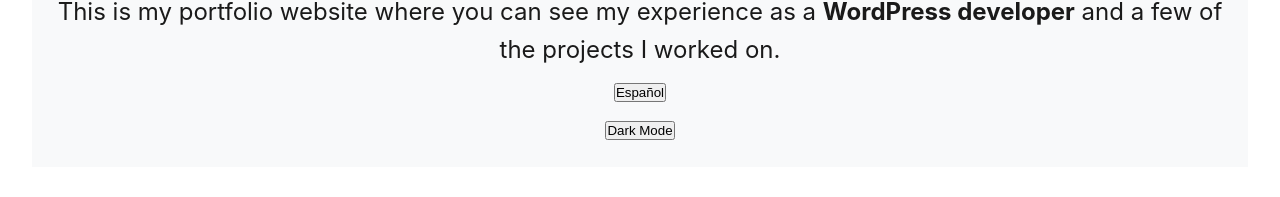
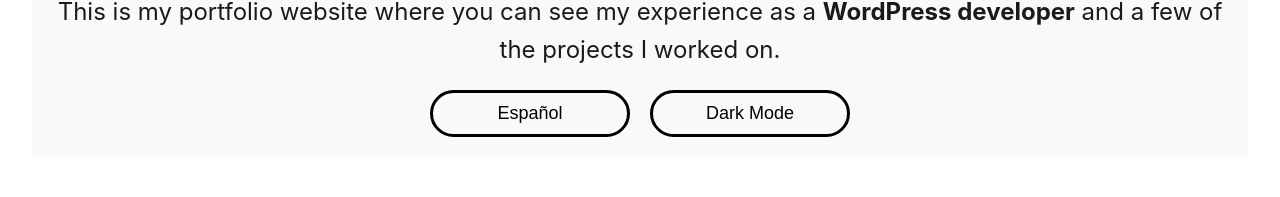
Before and after one commit to laloptk/bilingual-themed-portfolio, a React (Vite) app: page / in a window 1280 px wide. Shown: the part 219-416 px from the top of the page. Built offline with nearby package versions, Linux system fonts and the light colour scheme.

Commit message:
feat: add button styles and integrate into main stylesheet

```diff
--- /dev/null
+++ b/src/styles/_button.scss
@@ -0,0 +1,25 @@
+button {
+    background-color: transparent;
+    color: black;
+    border: 3px solid black;
+    padding: 10px 20px;
+    border-radius: 100px;
+    cursor: pointer;
+    font-size: 18px;
+    min-width: 200px;
+    transition: background-color 0.3s ease, color 0.3s ease, border-color 0.3s ease;
+
+    &:hover {
+        background-color: black;
+        color: #fff;
+    }
+
+    &:active {
+        background-color: #004085;
+    }
+
+    &:disabled {
+        background-color: #c0c0c0;
+        cursor: not-allowed;
+    }
+}
--- a/src/styles/_header.scss
+++ b/src/styles/_header.scss
@@ -10,4 +10,11 @@
     font-size: 16px;
     color: #6c757d;
   }
+
+  &-buttons {
+    display: flex;
+    justify-content: center;
+    gap: 20px;
+    margin-top: 20px;
+  }
 }
--- a/src/styles/index.scss
+++ b/src/styles/index.scss
@@ -1,4 +1,5 @@
 @use './globals' as *;
+@use './button';
 @use './header';
 @use './section';
 @use './grid';
```
